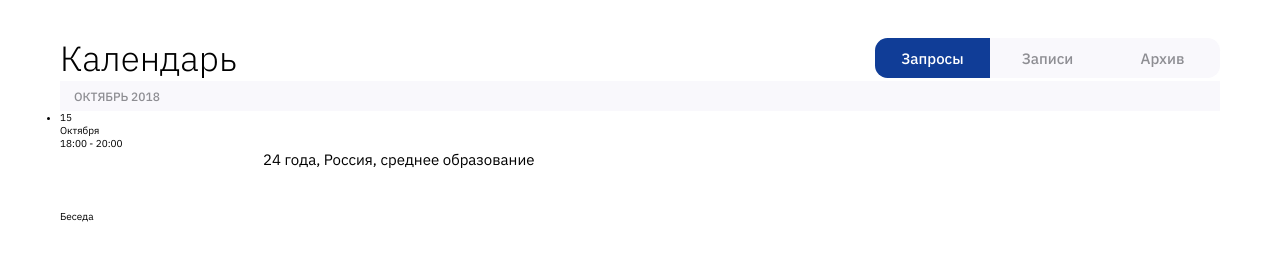
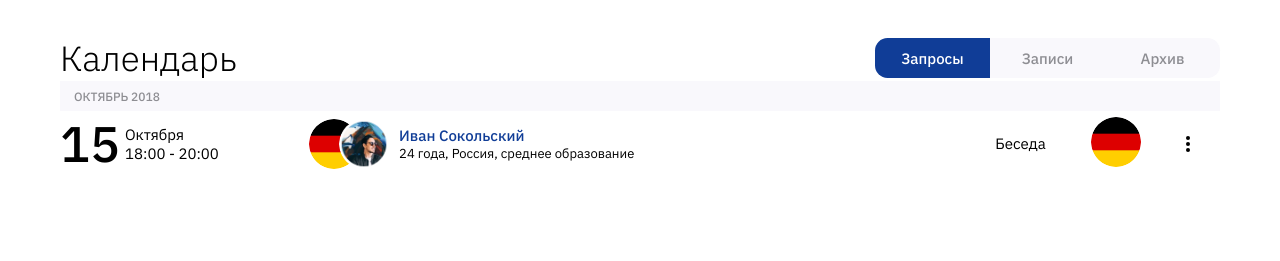
Before and after one commit to vodoleev-vladislav/duotek_testing, a plain HTML site: page index.html in a window 1280 px wide. Shown: the part 99-360 px from the top of the page. Drawn offline with Linux system fonts and the light colour scheme.

Commit message:
draft styles for card\meeting component

```diff
--- a/css/styles.css
+++ b/css/styles.css
@@ -68,33 +68,33 @@ body {
   color: var(--color-selected);
 }
 
-.user-info {
+.current-user {
   display: flex;
   margin-right: 5vw;
   font-weight: 400;
   font-size: 1.5rem;
 }
 
-.user-info__user-pic {
+.current-user__user-pic {
   height: 6rem;
   width: 6rem;
   margin: 0 1rem;
   border-radius: 50%;
 }
 
-.user-info__details {
+.current-user__details {
   display: flex;
   flex-direction: column;
   justify-content: space-around;
 }
 
-.user-info__name {
+.current-user__name {
   font-size: 1.5rem;
   font-weight: 400;
   color: var(--color-white);
 }
 
-.user-info__balance {
+.current-user__balance {
   display: flex;
   align-items: center;
   height: 2.5rem;
@@ -102,7 +102,7 @@ body {
   font-size: 1.3rem;
 }
 
-.user-info__gs {
+.current-user__gs {
   width: 5rem;
   height: 100%;
   display: flex;
@@ -113,11 +113,11 @@ body {
   background-color: var(--color-background);
 }
 
-.user-info__gs-number {
+.current-user__gs-number {
   margin-right: 0.3rem;
 }
 
-.user-info__currency {
+.current-user__currency {
   height: 100%;
   width: 6rem;
   display: flex;
@@ -208,3 +208,123 @@ body {
   color: var(--color-gray);
   background-color: var(--color-background);
 }
+
+.meeting__list {
+  list-style-type: none;
+}
+
+.meeting {
+  display: flex;
+  align-items: center;
+  justify-content: space-between;
+}
+
+.meeting__details {
+  display: flex;
+  flex-direction: row;
+  align-items: center;
+  flex-grow: 1;
+  margin-right: 3rem;
+}
+
+.meeting__type {
+  font-size: 1.5rem;
+  font-weight: 400;
+  flex-grow: 1;
+}
+
+.meeting__pics {
+  flex-grow: 1;
+}
+
+.meeting__country-pic {
+  height: 5rem;
+  width: 5rem;
+  border-radius: 50%;
+}
+
+.date {
+  display: flex;
+  align-items: center;
+  font-size: 1.5rem;
+  font-weight: 400;
+  flex-grow: 1;
+}
+
+.date__column {
+  display: flex;
+  flex-direction: column;
+}
+
+.date__day {
+  font-size: 5rem;
+  font-weight: 500;
+  margin-right: 0.5rem;
+}
+
+.user-info {
+  display: flex;
+  align-items: center;
+  flex-grow: 4;
+  margin-right: auto;
+}
+
+.user-info__pics {
+  display: flex;
+  margin-right: 1rem;
+}
+
+.user-info__pics > :not(:first-child) {
+  margin-left: -2rem;
+}
+
+.user-info__pic {
+  height: 5rem;
+  width: 5rem;
+  border-radius: 50%;
+}
+
+.user-info__column {
+  display: flex;
+  flex-direction: column;
+}
+
+.user-info__name {
+  color: var(--color-primary);
+  font-size: 1.5rem;
+  font-weight: 500;
+}
+
+.user-info__about {
+  color: var(--color-black);
+  font-size: 1.3rem;
+  font-weight: 400;
+}
+
+.kebab-menu__icon {
+  background: var(--color-black);
+  width: 4px;
+  height: 4px;
+  border-radius: 50%;
+  position: relative;
+}
+
+.kebab-menu__icon::after {
+  content: "";
+  background: var(--color-black);
+  width: 4px;
+  height: 4px;
+  border-radius: 50%;
+  position: absolute;
+  bottom: 6px;
+}
+
+.kebab-menu__icon::before {
+  content: "";
+  background: var(--color-black);
+  width: 4px;
+  height: 4px;
+  border-radius: 50%;
+  position: absolute;
+  top: 6px;
+}
--- a/index.html
+++ b/index.html
@@ -32,16 +32,16 @@
           </li>
         </ul>
       </nav>
-      <div class="user-info">
-        <img src="img/users/kate.png" alt="user picture" class="user-info__user-pic"></img>
-        <div class="user-info__details">
-          <div class="user-info__name">Екатерина М.</div>
-          <div class="user-info__balance">
-            <div class="user-info__gs">
-              <div class="user-info__gs-number">52</div>
-              <object type="image/svg+xml" data="img/g-icon.svg" class="user-info__gs-icon"></object>
+      <div class="current-user">
+        <img src="img/users/kate.png" alt="user picture" class="current-user__user-pic"></img>
+        <div class="current-user__details">
+          <div class="current-user__name">Екатерина М.</div>
+          <div class="current-user__balance">
+            <div class="current-user__gs">
+              <div class="current-user__gs-number">52</div>
+              <object type="image/svg+xml" data="img/g-icon.svg" class="current-user__gs-icon"></object>
             </div>
-            <div class="user-info__currency">2394 $</div>
+            <div class="current-user__currency">2394 $</div>
           </div>
         </div>
       </div>
@@ -65,27 +65,35 @@
       </header>
       <section class="tab__section">
         <h4 class="tab__section-name">Октябрь 2018</h4>
-        <ul class="tab__list">
-          <li class="tab__item">
-            <div class="card">
+        <ul class="meeting__list">
+          <li class="meeting__item">
+            <div class="meeting">
               <div class="date">
                 <div class="date__day">15</div>
+                <div class="date__column">
                   <div class="date__month">Октября</div>
                   <div class="date__time">18:00 - 20:00</div>
                 </div>
+              </div>
               <div class="user-info">
                 <div class="user-info__pics">
-                  <div class="user-info__country-pic"></div>
-                  <div class="user-info__user-pic"></div>
+                  <img src="img/countries/germany.png" alt="germany flag" class="user-info__pic"></img>
+                  <img src="img/users/ivan.png" alt="user picture" class="user-info__pic"></img>
                 </div>
+                <div class="user-info__column">
                   <div class="user-info__name">Иван Сокольский</div>
                   <div class="user-info__about">
                     24 года, Россия, среднее образование
                   </div>
                 </div>
-              <div class="card__type">Беседа</div>
-              <div class="card__country-pic"></div>
+              </div>
+              <div class="meeting__details">
+                <div class="meeting__type">Беседа</div>
+                <div class="meeting__pics">
+                  <img src="img/countries/germany.png" alt="germany flag" class="meeting__country-pic"></img>
+                </div>
                 <div class="kebab-menu__icon"></div>
+              </div>
             </div>
           </li>
         </ul>
```
Also changed, not shown: img/countries/germany.png (added), img/users/ivan.png (added). Lines whose indentation alone changed are shown as unchanged.
